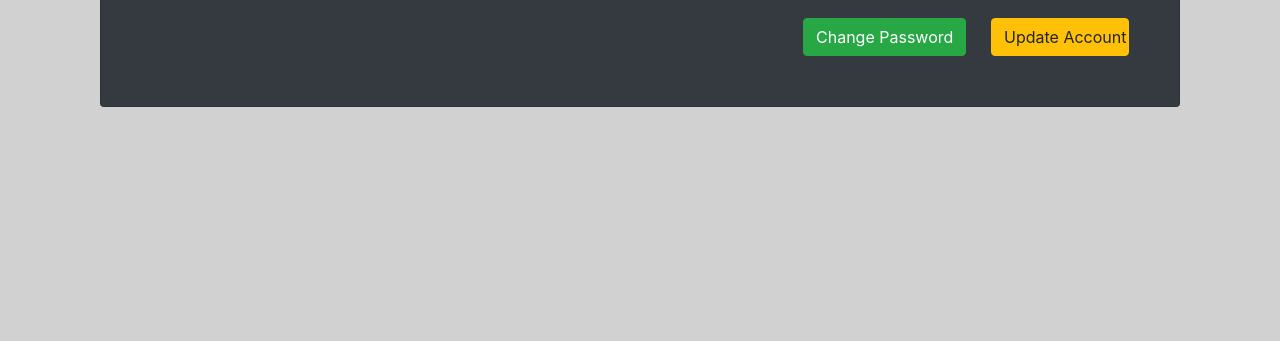
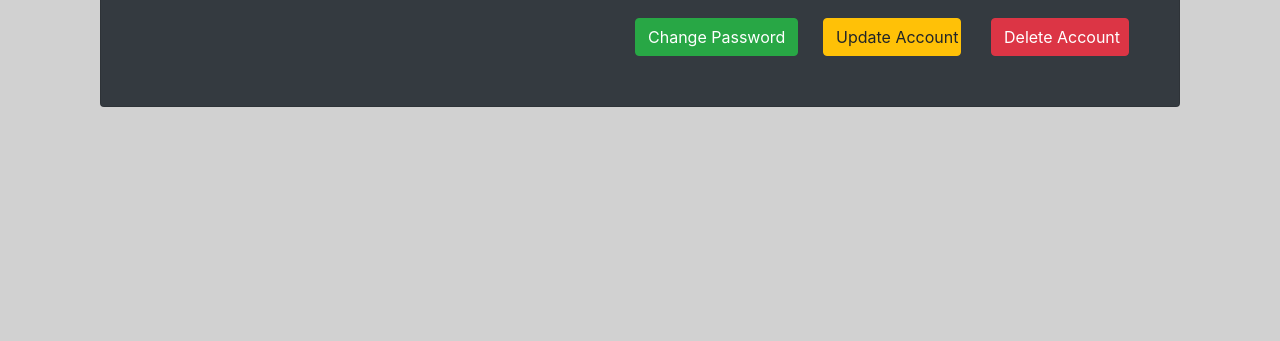
Before and after one commit to cleif/ISQA8210-Assignment5, a Django app: page /users/account/ in a window 1280 px wide. Shown: the part 459-800 px from the top of the page. Run offline with Django 3.2, Linux system fonts and the light colour scheme; some libraries are stand-ins or nearby versions.

Commit message:
corrected user delete issue added button back

```diff
--- a/templates/account.html
+++ b/templates/account.html
@@ -23,6 +23,10 @@
             <div class="col-2" >
                 <a class="btn btn-warning btn-block"  href="{% url 'user_edit' user.id%}">Update Account</a>
             </div>
+            <div class="col-2" >
+                <a class="btn btn-danger btn-block" href="{% url 'user_delete' user.id%}">Delete Account</a>
+            </div>
+
         </div>
     </div>
 
--- a/users/views.py
+++ b/users/views.py
@@ -21,7 +21,7 @@ class UserUpdateView(UpdateView):
 class UserDeleteView(DeleteView):
     model = CustomUser
     template_name = 'user_delete.html'
-    success_url = reverse_lazy('')
+    success_url = reverse_lazy('home')
 
 def accountView(request):
     #user = request.user
```
